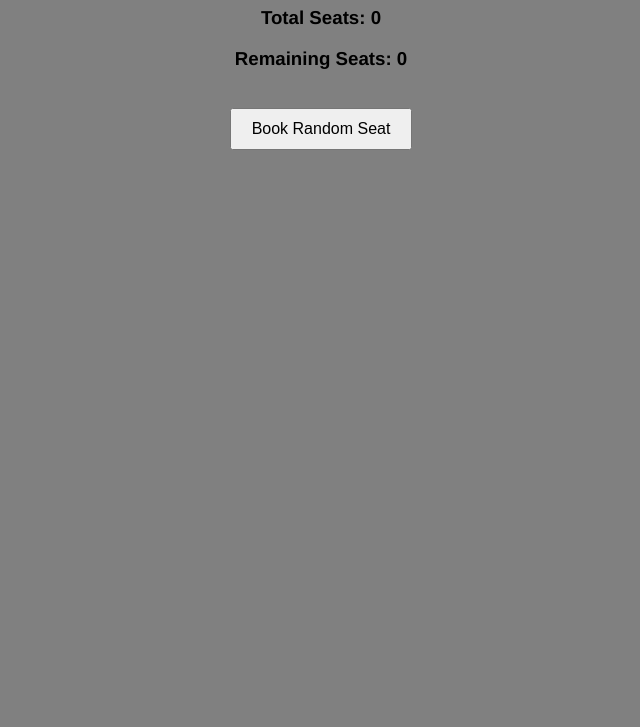
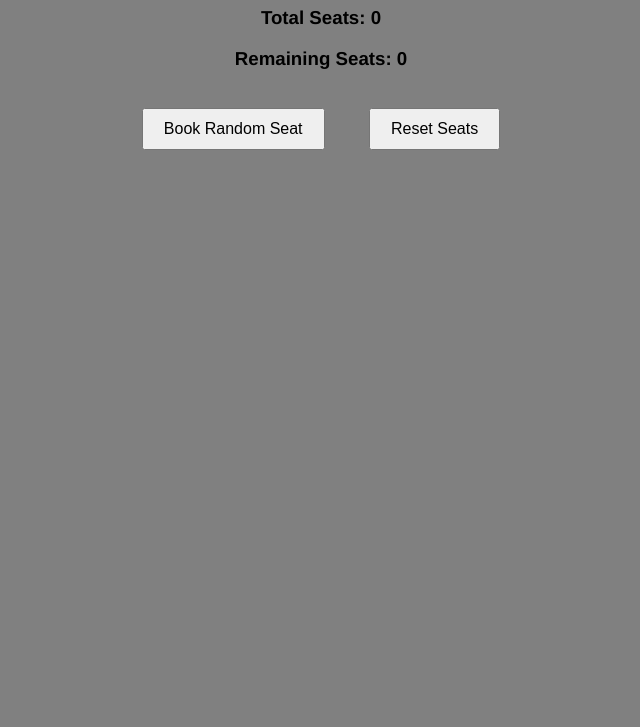
Before and after one commit to santhoshraamrshub/exp4.3, a website: page index.html in a window 1280 px wide. Shown: the part 73-800 px from the top of the page, without its empty margins (319-959 px from the left). Drawn offline with Linux system fonts and the light colour scheme; no server answers.

```diff
--- a/index.html
+++ b/index.html
@@ -41,7 +41,7 @@
 <h3>Remaining Seats: <span id="remaining">0</span></h3>
 
 <button id="randomBtn">Book Random Seat</button>
-
+<button id="resetBtn">Reset Seats</button>
 <div id="seats"></div>
 
 <script>
```
